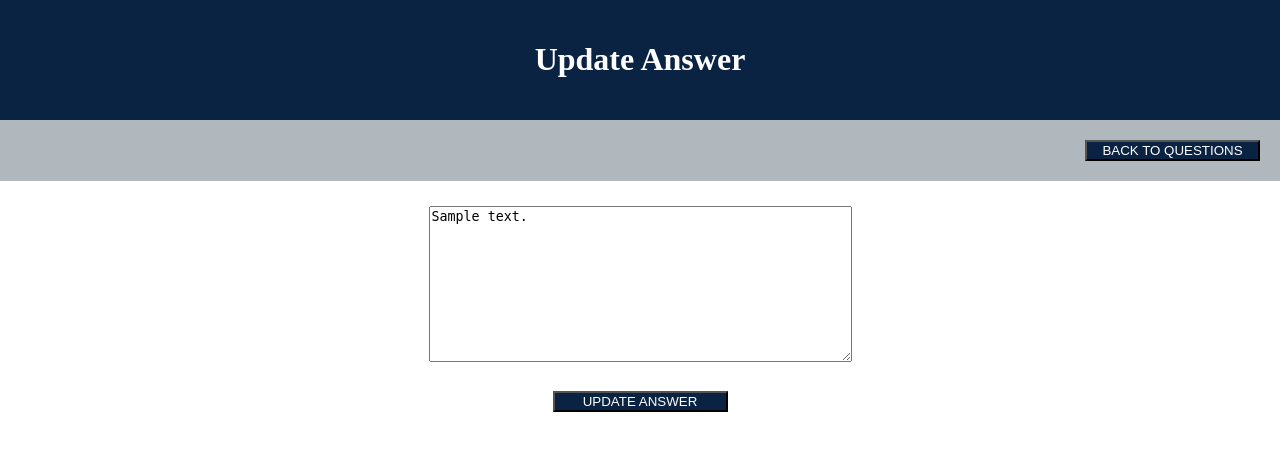
After one commit to Blasko-Peter/Q-and-A, a Flask app: template templates/answer.html in a window 1280 px wide. The commit adds this page. Shown: the top 451 px of the page. Run offline with Flask 2, Linux system fonts and the light colour scheme; the template is opened without the code that fills it: most values are stand-ins (such as "Sample title", 1, 10 or a date in 2020).

Commit message:
I can add, delete, and edit an answer and I create answer.html and add some design to answer.html too.

```diff
--- a/server.py
+++ b/server.py
@@ -121,6 +121,39 @@ def edit_question(question_id):
         return redirect('/question/' + question_id)
 
 
+@app.route('/question/<question_id>/new-answer', methods=['GET', 'POST'])
+def post_answer(question_id):
+    if request.method == 'GET':
+        actual_question = data_manager.sql_display_question(question_id)
+        return render_template('answer.html', question_id=question_id, actual_question=actual_question)
+    if request.method == 'POST':
+        subtime = datetime.datetime.fromtimestamp(time.time()).strftime('%Y-%m-%d %H:%M:%S')
+        new_question_id = question_id
+        msg = request.form['answer']
+        img = ''
+        data_manager.sql_post_answer(subtime, new_question_id, msg, img)
+        return redirect('/question/' + str(question_id))
+
+
+@app.route('/answer/<answer_id>/edit', methods=['GET', 'POST'])
+def edit_answer(answer_id):
+    if request.method == 'GET':
+        actual_answer = data_manager.sql_display_actual_answer(answer_id)
+        return render_template('answer.html', answer_id=answer_id, actual_answer=actual_answer)
+    if request.method == 'POST':
+        actual_question_id = str((data_manager.sql_display_actual_answer(answer_id))[0]['question_id'])
+        subtime = datetime.datetime.fromtimestamp(time.time()).strftime('%Y-%m-%d %H:%M:%S')
+        msg = request.form['answer']
+        data_manager.sql_update_answer(answer_id, subtime, msg)
+        return redirect('/question/' + actual_question_id)
+
+
+@app.route('/answer/<question_id>/<answer_id>/delete')
+def delete_answer(question_id, answer_id):
+    data_manager.sql_delete_answer(answer_id)
+    return redirect('/question/' + question_id)
+
+
 if __name__ == '__main__':
     app.run(host='127.0.0.1',
             port=5000,
--- /dev/null
+++ b/static/style_answer.css
@@ -0,0 +1,46 @@
+body {
+margin: 0;
+background: white
+}
+
+.header {
+background: #0A2342;
+color: white;
+padding: 20px 0
+}
+
+.header h1 {
+text-align: center
+}
+
+.nav {
+background: #B0B7BD;
+padding: 20px 0;
+text-align: right
+}
+
+.nav-item {
+display: inline-block;
+padding-left: 20px;
+padding-right: 20px;
+}
+
+.btn {
+background: #0A2342;
+color: white;
+text-transform: uppercase;
+width: 175px
+}
+
+.btn:hover {
+background: white;
+color: #C81F32
+}
+
+.center {
+text-align: center
+}
+
+.plus {
+margin-top: 25px
+}
--- a/templates/add_question.html
+++ b/templates/add_question.html
@@ -2,7 +2,7 @@
 <html lang="en">
 <head>
     <meta charset="UTF-8">
-    <title>Add Question</title>
+    <title>Question</title>
     <link rel="stylesheet" type="text/css" href="/static/style_add_question.css">
 </head>
 <body>
@@ -11,7 +11,7 @@
     </div>
      <div class="nav">
         <div class="nav-item">
-            <form id="add_question">
+            <form>
                 <button class="btn" formaction="/" type="submit">Back to questions</button>
             </form>
         </div>
--- /dev/null
+++ b/templates/answer.html
@@ -0,0 +1,35 @@
+<!DOCTYPE html>
+<html lang="en">
+<head>
+    <meta charset="UTF-8">
+    <title>Answer</title>
+    <link rel="stylesheet" type="text/css" href="/static/style_answer.css">
+</head>
+<body>
+    <div class="header">
+        <h1>{{ 'Update Answer' if actual_answer else 'Add Answer' }}</h1>
+    </div>
+    <div class="nav">
+        <div class="nav-item">
+            <form>
+                <button class="btn" formaction="/" type="submit">Back to questions</button>
+            </form>
+        </div>
+    </div>
+    <div>
+        {% if not actual_answer %}
+        <form action="/question/{{ question_id }}/new-answer" method="POST" enctype="multipart/form-data">
+        {% elif actual_answer %}
+        <form action ="/answer/{{ actual_answer[0]['id'] }}/edit" method ="POST" enctype="multipart/form-data">
+        {% endif %}
+            <div class="center">
+                <textarea class="plus" rows="10" cols="50" id="answer" name="answer">{{ actual_answer[0]['message'] if actual_answer else '' }}</textarea>
+            </div>
+            <div class="center">
+                <button class="btn plus" type="submit">{{ 'Update Answer' if actual_answer else 'Add Answer' }}</button>
+            </div>
+        </form>
+    </div>
+
+</body>
+</html>
```
Also changed, not shown: data_manager.py (+35 -0 lines).
